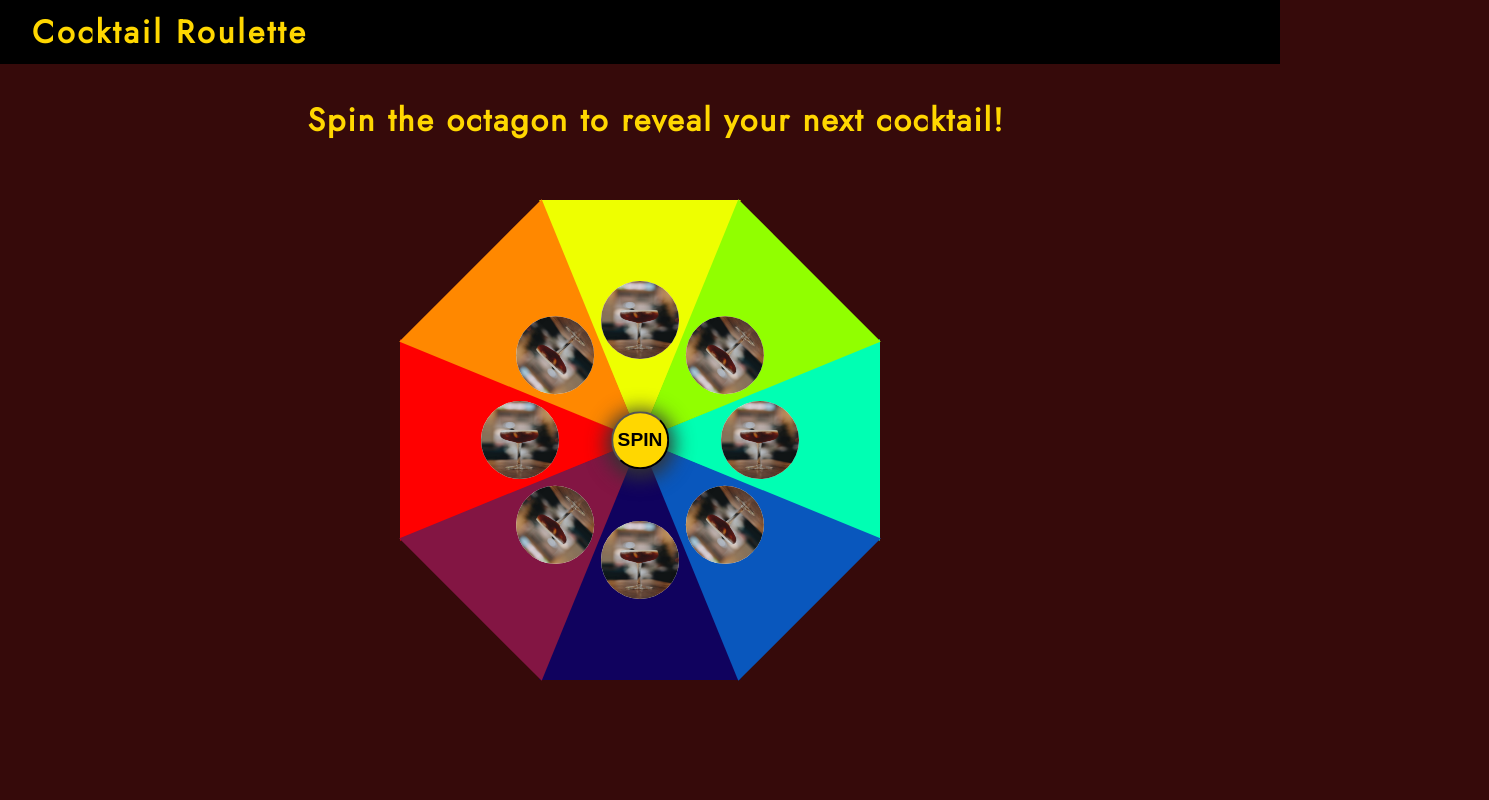
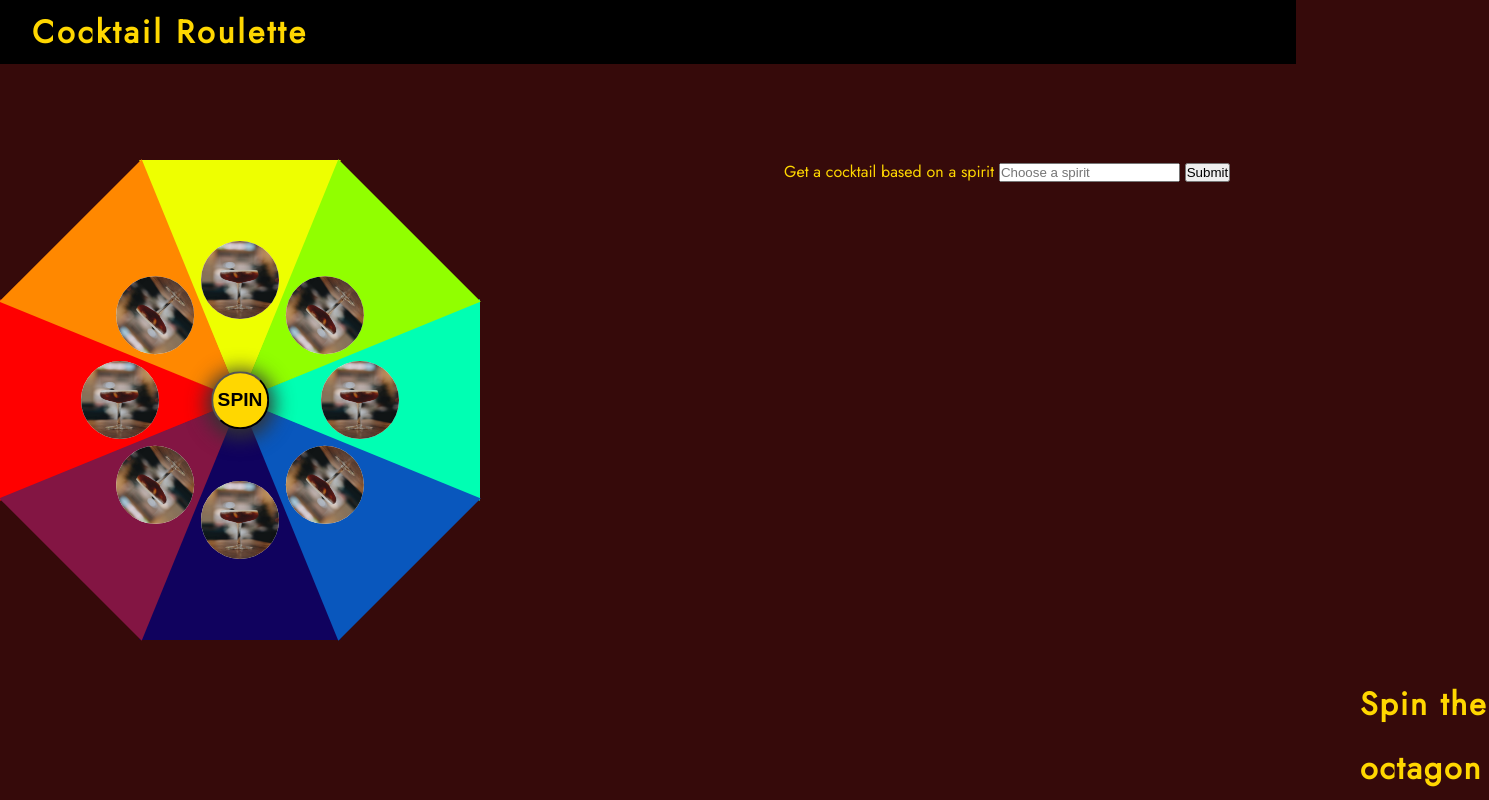
Before and after one commit to EddieStn/cocktail-roulette, a plain HTML site: page index.html in a window 1280 px wide. Shown: the top 800 px of the page, 1489 px wide, since content can reach past the window. Drawn offline with Linux system fonts and the light colour scheme.

Commit message:
Add user input section and function to handle the value

```diff
--- a/assets/css/style.css
+++ b/assets/css/style.css
@@ -10,10 +10,15 @@ body {
     font-family: 'Jost', sans-serif;
     display: grid;
     gap: 1em;
-    grid-template-columns: 1fr 1fr 1fr;
-    grid-template-rows: 4em 2em auto;
-    justify-content: center;
-    align-items: center;
+    /* grid-template-columns: 1fr 1fr 1fr;
+    grid-template-rows: 4em 2em auto; */
+    grid-template:
+        "header header" 4em
+        "top-headig ." 4em
+        "outer-box spirit-picker" auto
+        / 60% 40%;
+    /* justify-content: center;
+    align-items: center; */
     background-color: rgb(54, 10, 10);
     color: gold;
     height: 100vh;
@@ -22,11 +27,16 @@ body {
 }
 
 header {
-    grid-column: 1/-1;
-    grid-row: 1/2;
+    grid-area: header;
     background-color: #000;
     max-width: 100%;
     letter-spacing: 3px;
+}
+
+.top-heading {
+    grid-area: top-heading;
+    max-width: 100%;
+    letter-spacing: 2px;
 }
 
 h1 {
@@ -34,21 +44,15 @@ h1 {
     line-height: 2em;
 }
 
-.top {
-    display: flex;
-    justify-content: center;
-    grid-row: 2/ 3;
-    grid-column: 1/-1;
-    padding-top: 3em;
-    letter-spacing: 2px;
+.spirit-picker {
+    grid-area: spirit-picker;
 }
 
 .outer-box {
+    grid-area: outer-box;
     position: relative;
     width: 30em;
     height: 30em;
-    grid-row: 2/ -1;
-    grid-column: 2/2;
     justify-content: center;
 }
 
--- a/assets/js/script.js
+++ b/assets/js/script.js
@@ -6,6 +6,11 @@ function spinTheWheel() {
 
     document.getElementById("inner-box").style.transform = "rotate("+deg+"deg)";
 
+}
+
+function getCocktails() {
+    let userValue = document.getElementById("spirit-input").value;
+    alert("You chose: " +userValue);
 }
 
 function showRecipe() {
@@ -26,3 +31,4 @@ cocktails.add({
 })
 
 console.log(cocktails)
+console.log("hello")
--- a/index.html
+++ b/index.html
@@ -14,7 +14,7 @@
     <header>
         <h1>Cocktail Roulette</h1>
     </header>
-    <div class="top"><h1>Spin the octagon to reveal your next cocktail!</h1></div>
+    <div class="top-heading"><h1>Spin the octagon to reveal your next cocktail!</h1></div>
     <div class="outer-box">
         <div id="inner-box" class="inner-box">
             <div class="box1">
@@ -32,6 +32,11 @@
             </div>
         </div>
         <button class="spin" onclick="spinTheWheel()">SPIN</button>
+    </div>
+    <div class="spirit-picker">
+        <label for="spirit-input">Get a cocktail based on a spirit</label>
+        <input type="text" id="spirit-input" placeholder="Choose a spirit">
+        <button onclick="getCocktails()" id="submit">Submit</button>
     </div>
 
     <!--
```
